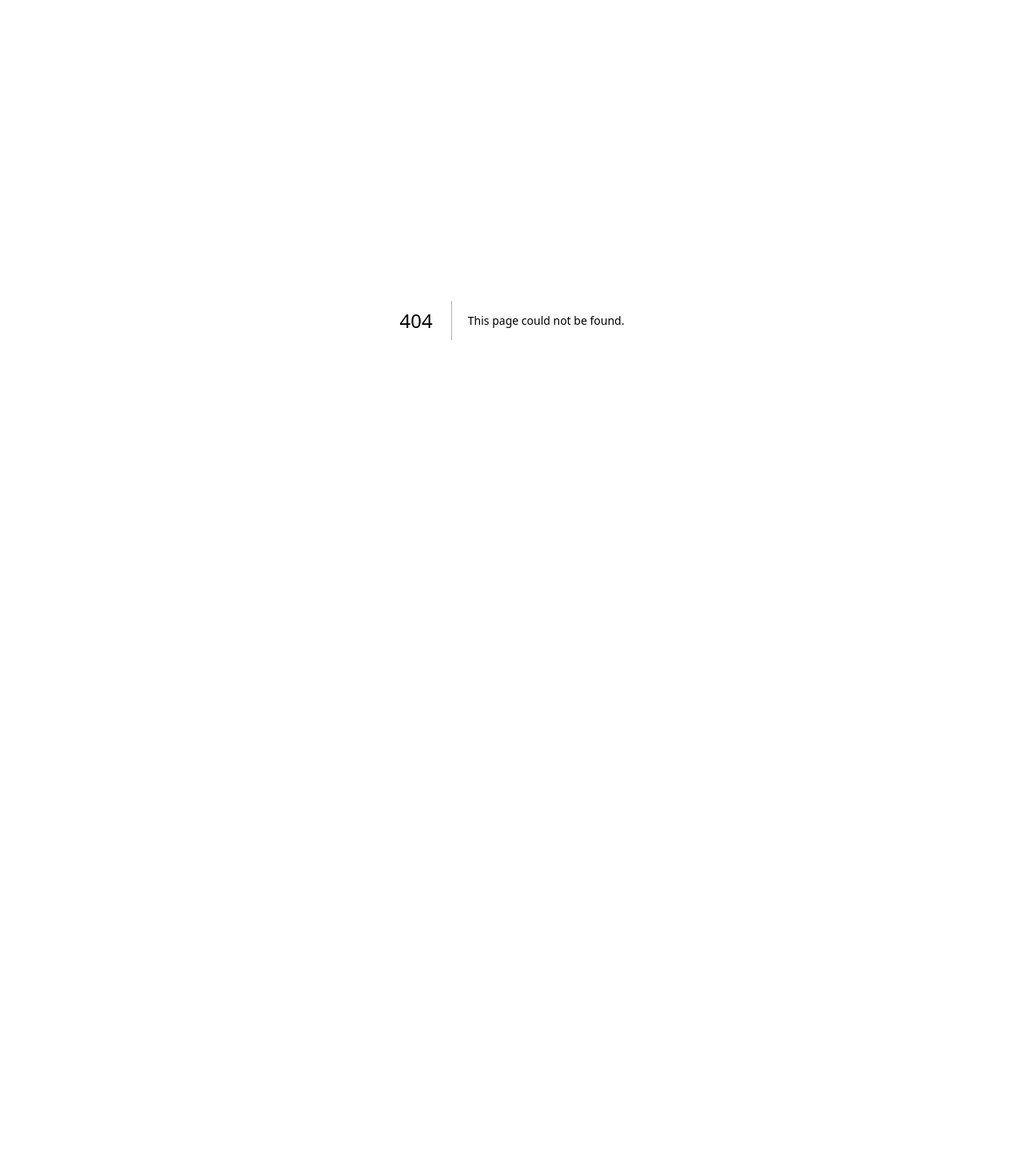
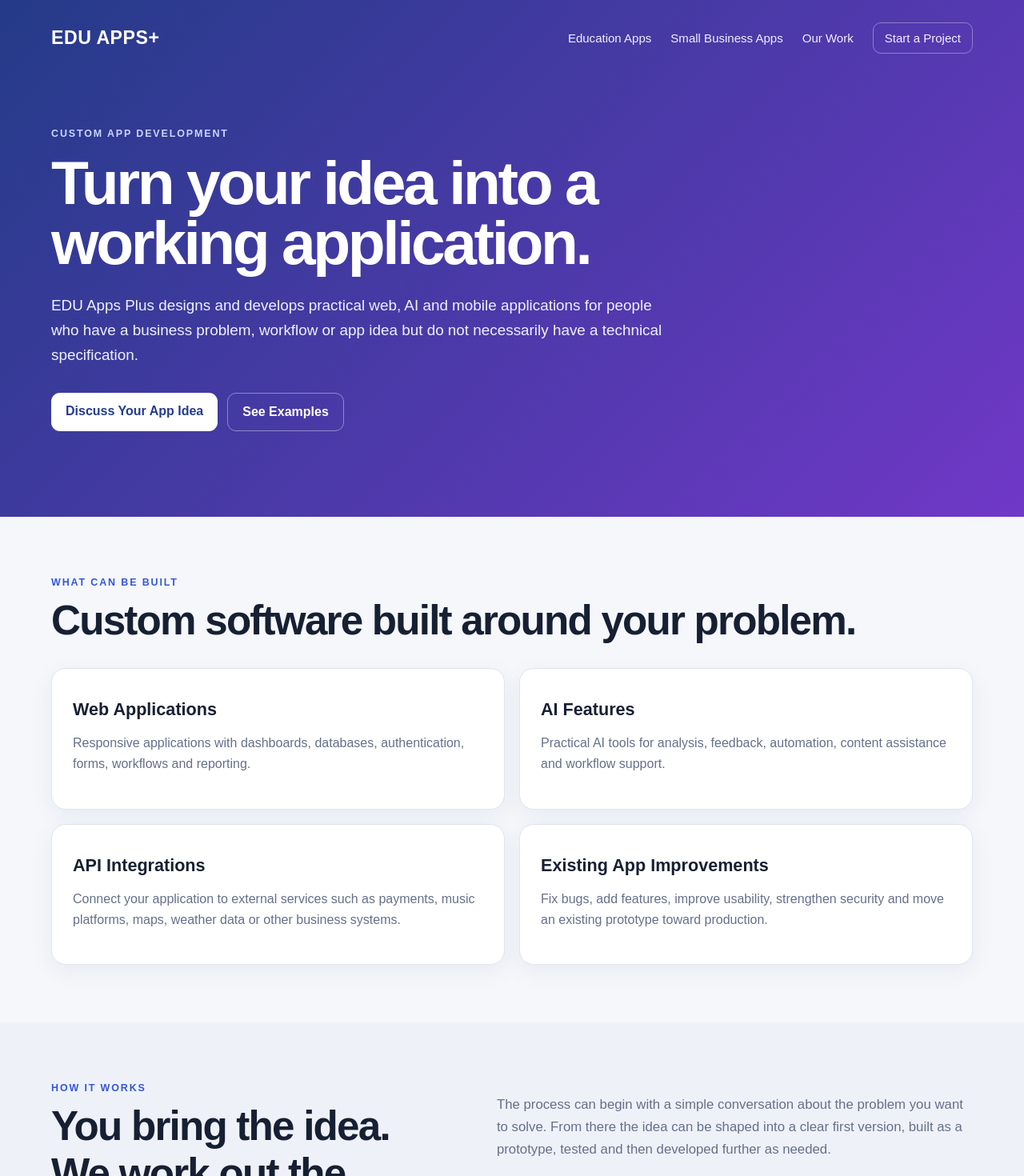
Before and after one commit to trevore777/eduappsplus_website, a Next.js app: page /app-development in a window 1280 px wide. Before the commit this address had no page. Shown: the top 1470 px of the page at 80% size. Before the commit the page ends 800 px from the top, so only its background shows below. Built offline with nearby package versions, Linux system fonts and the light colour scheme.

Commit message:
Add custom app development landing page

```diff
--- /dev/null
+++ b/app/app-development/page.js
@@ -0,0 +1,30 @@
+import Link from "next/link";
+
+export const metadata = {
+  title: "Custom App Development Gold Coast",
+  description: "Custom app and software development for businesses, schools and individuals on the Gold Coast and across Australia. Turn an idea or manual process into a practical working application.",
+  alternates: { canonical: "/app-development" },
+};
+
+export default function AppDevelopmentPage() {
+  return <>
+    <header className="siteHeader"><div className="wrap">
+      <div className="top"><Link className="brand" href="/">EDU APPS+</Link><nav className="mainNav"><Link href="/education-apps">Education Apps</Link><Link href="/small-business-apps">Small Business Apps</Link><Link href="/case-studies">Our Work</Link><Link className="navCta" href="/enquire">Start a Project</Link></nav></div>
+      <div className="commercialHero"><span className="eyebrow">Custom app development</span><h1>Turn your idea into a working application.</h1><p>EDU Apps Plus designs and develops practical web, AI and mobile applications for people who have a business problem, workflow or app idea but do not necessarily have a technical specification.</p><div className="heroActions"><Link className="primaryButton" href="/enquire">Discuss Your App Idea</Link><Link className="secondaryButton" href="/case-studies">See Examples</Link></div></div>
+    </div></header>
+
+    <main>
+      <section className="commercialSection"><div className="wrap"><span className="eyebrow dark">What can be built</span><h2 className="largeHeading">Custom software built around your problem.</h2><div className="serviceGrid">
+        <div className="serviceCard"><h3>Web Applications</h3><p>Responsive applications with dashboards, databases, authentication, forms, workflows and reporting.</p></div>
+        <div className="serviceCard"><h3>AI Features</h3><p>Practical AI tools for analysis, feedback, automation, content assistance and workflow support.</p></div>
+        <div className="serviceCard"><h3>API Integrations</h3><p>Connect your application to external services such as payments, music platforms, maps, weather data or other business systems.</p></div>
+        <div className="serviceCard"><h3>Existing App Improvements</h3><p>Fix bugs, add features, improve usability, strengthen security and move an existing prototype toward production.</p></div>
+      </div></div></section>
+
+      <section className="commercialSection altSection"><div className="wrap aboutGrid"><div><span className="eyebrow dark">How it works</span><h2 className="largeHeading">You bring the idea. We work out the technology.</h2></div><div className="aboutCopy"><p>The process can begin with a simple conversation about the problem you want to solve. From there the idea can be shaped into a clear first version, built as a prototype, tested and then developed further as needed.</p><p>Projects can range from a focused internal tool through to a database-backed platform used by customers, staff, students or clients.</p></div></div></section>
+
+      <section className="commercialSection"><div className="wrap"><div className="ctaPanel"><div><span className="eyebrow">Have an app idea?</span><h2>You do not need to know how to build it.</h2><p>Describe what you want the application to do and the problem it should solve.</p></div><Link className="primaryButton" href="/enquire">Start a Conversation</Link></div></div></section>
+    </main>
+    <footer>EDU Apps Plus · Gold Coast, Queensland · <Link href="/">Home</Link></footer>
+  </>;
+}
```
